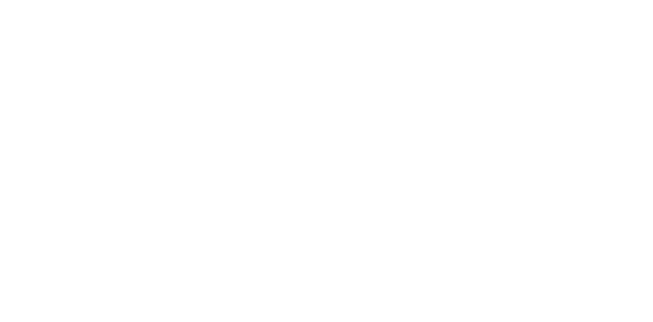
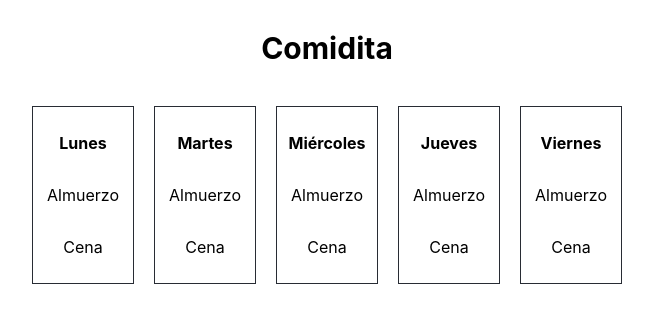
Before and after one commit to martinferrarese/comidita-app-react, a React (Create React App) app in the folder comidita/: page / in a window 1280 px wide. Shown: the top 322 px of the page, without its empty margins (313-966 px from the left). Built offline with nearby package versions, Linux system fonts and the light colour scheme.

Commit message:
Muestra estructura básica

```diff
--- a/comidita/src/App.css
+++ b/comidita/src/App.css
@@ -1,5 +1,29 @@
 .App {
-  text-align: center;
+  display: flex;
+  flex-direction: column;
+  align-items: center;
+}
+
+.title {
+  font-size: 30px;
+}
+
+.Calendar {
+  display: flex;
+  flex-direction: row;
+}
+
+.DayOfTheWeek {
+  display: flex;
+  flex-direction: column;
+  margin: 10px;
+  border: #282c34;
+  border-width: 1px;
+  border-style: solid;
+  padding: 10px;
+  min-width: 80px;
+  align-items: center;
+  justify-content: center;
 }
 
 .App-header {
--- a/comidita/src/App.tsx
+++ b/comidita/src/App.tsx
@@ -2,7 +2,37 @@
 
 function App() {
   return (
-    <div className="App">
+    <div className='App'>
+      <div className='header'>
+        <p className='title'><b>Comidita</b></p>
+      </div>
+      <div className='Calendar'>
+        <div className='DayOfTheWeek'>
+          <p><b>Lunes</b></p>
+          <p>Almuerzo</p>
+          <p>Cena</p>
+        </div>
+        <div className='DayOfTheWeek'>
+          <p><b>Martes</b></p>
+          <p>Almuerzo</p>
+          <p>Cena</p>
+        </div>
+        <div className='DayOfTheWeek'>
+          <p><b>Miércoles</b></p>
+          <p>Almuerzo</p>
+          <p>Cena</p>
+        </div>
+        <div className='DayOfTheWeek'>
+          <p><b>Jueves</b></p>
+          <p>Almuerzo</p>
+          <p>Cena</p>
+        </div>
+        <div className='DayOfTheWeek'>
+          <p><b>Viernes</b></p>
+          <p>Almuerzo</p>
+          <p>Cena</p>
+        </div>
+      </div>
     </div>
   );
 }
```
